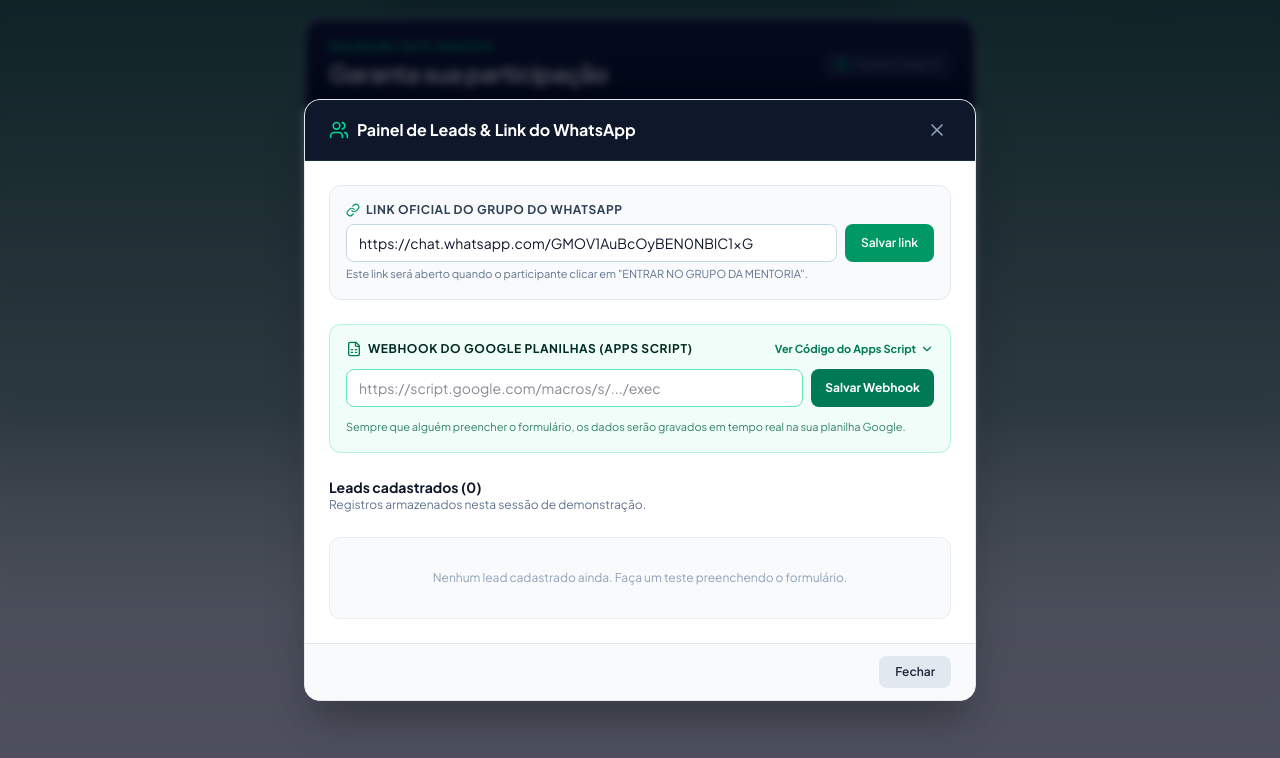
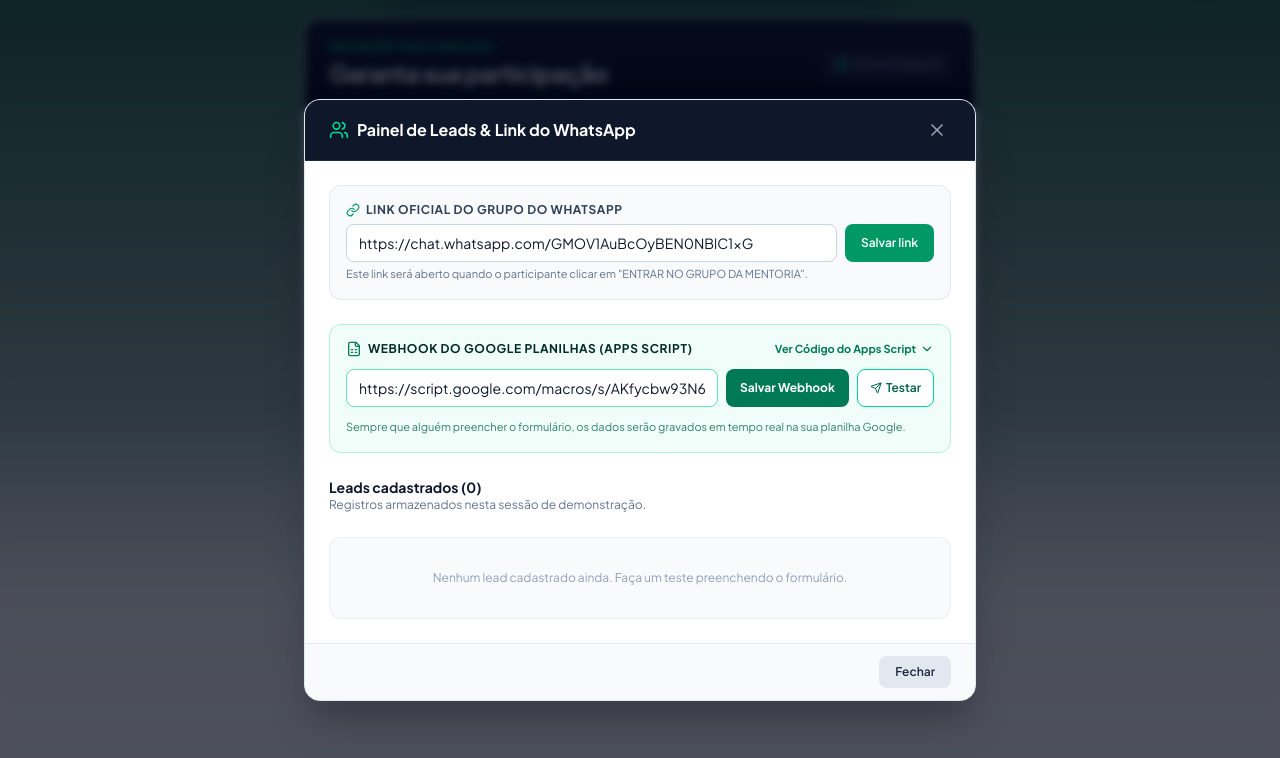
Before and after one commit to Tondatto1/MENTORIA---10-10-26, a React (Vite) app: page / in a window 1280 px wide. Both pictures are taken after a click on the button "Painel". Shown: the part 840-1598 px from the top of the page. Built offline with nearby package versions, Linux system fonts and the light colour scheme.

Commit message:
feat: set default Google Sheets webhook and update infrastructure
- Define default webhook URL for lead submissions
- Configure Vercel rewrites for SPA routing
- Add legacy peer dependencies flag for npm
- Update dependencies and cleanup dev dependencies

```diff
--- a/package.json
+++ b/package.json
@@ -27,7 +27,6 @@
     "@types/react": "^19.3.0",
     "@types/react-dom": "^19.3.0",
     "autoprefixer": "^10.4.21",
-    "esbuild": "^0.25.0",
     "tailwindcss": "^4.3.3",
     "tsx": "^4.21.0",
     "typescript": "^7.0.2",
--- a/src/components/AdminLeadsModal.tsx
+++ b/src/components/AdminLeadsModal.tsx
@@ -9,6 +9,8 @@
   onUpdateGroupUrl: (url: string) => void;
 }
 
+const DEFAULT_SHEETS_WEBHOOK_URL = 'https://script.google.com/macros/s/AKfycbw93N6jqvSQY0dduJpLBb8DFro21ohgiTSsVlNP5FayRHXlM_KR-H3-_06V9sYaHtjvbw/exec';
+
 export const AdminLeadsModal: React.FC<Props> = ({
   isOpen,
   onClose,
@@ -17,7 +19,7 @@
 }) => {
   const [leads, setLeads] = useState<Lead[]>([]);
   const [customUrl, setCustomUrl] = useState(whatsappGroupUrl);
-  const [sheetsUrl, setSheetsUrl] = useState('');
+  const [sheetsUrl, setSheetsUrl] = useState(DEFAULT_SHEETS_WEBHOOK_URL);
   const [savedSuccess, setSavedSuccess] = useState(false);
   const [savedSheetsSuccess, setSavedSheetsSuccess] = useState(false);
   const [testingSheets, setTestingSheets] = useState(false);
@@ -34,7 +36,7 @@
         setLeads([]);
       }
       setCustomUrl(whatsappGroupUrl);
-      setSheetsUrl(localStorage.getItem('agro_sheets_webhook_url') || '');
+      setSheetsUrl(localStorage.getItem('agro_sheets_webhook_url') || DEFAULT_SHEETS_WEBHOOK_URL);
     }
   }, [isOpen, whatsappGroupUrl]);
 
--- a/src/components/LeadForm.tsx
+++ b/src/components/LeadForm.tsx
@@ -6,6 +6,8 @@
 interface Props {
   onSubmitSuccess: (lead: Lead) => void;
 }
+
+const OFFICIAL_SHEETS_WEBHOOK_URL = 'https://script.google.com/macros/s/AKfycbw93N6jqvSQY0dduJpLBb8DFro21ohgiTSsVlNP5FayRHXlM_KR-H3-_06V9sYaHtjvbw/exec';
 
 export const LeadForm: React.FC<Props> = ({ onSubmitSuccess }) => {
   const [name, setName] = useState('');
@@ -65,8 +67,8 @@
       localStorage.setItem('agro_mentoria_leads', JSON.stringify(existing));
       localStorage.setItem('agro_mentoria_current_user', JSON.stringify(newLead));
 
-      // Envia automaticamente para Google Planilhas se o Webhook estiver configurado
-      const sheetsWebhook = localStorage.getItem('agro_sheets_webhook_url');
+      // Envia automaticamente para o Google Planilhas oficial
+      const sheetsWebhook = localStorage.getItem('agro_sheets_webhook_url') || OFFICIAL_SHEETS_WEBHOOK_URL;
       if (sheetsWebhook && sheetsWebhook.startsWith('http')) {
         fetch(sheetsWebhook, {
           method: 'POST',
```
Also changed, not shown: vercel.json (added), 2 other files (tests, documents, lock files or other folders).
